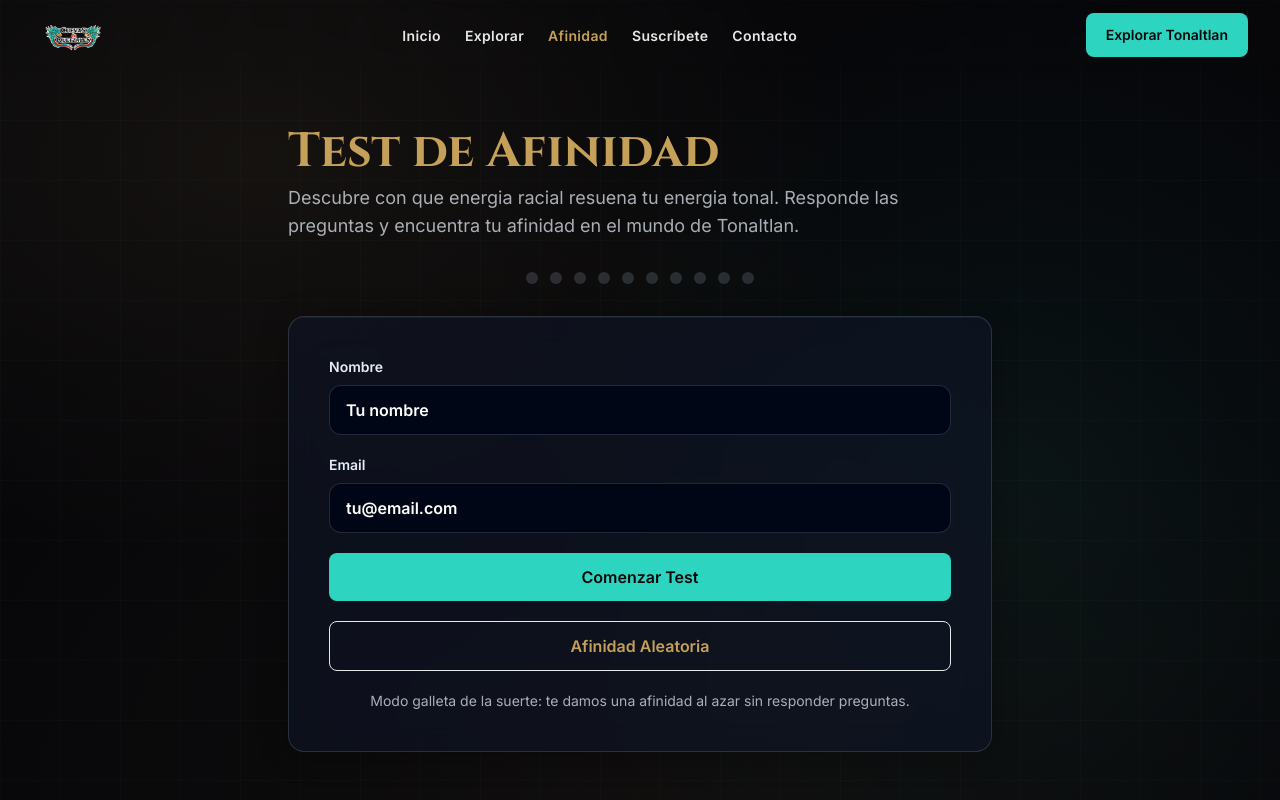
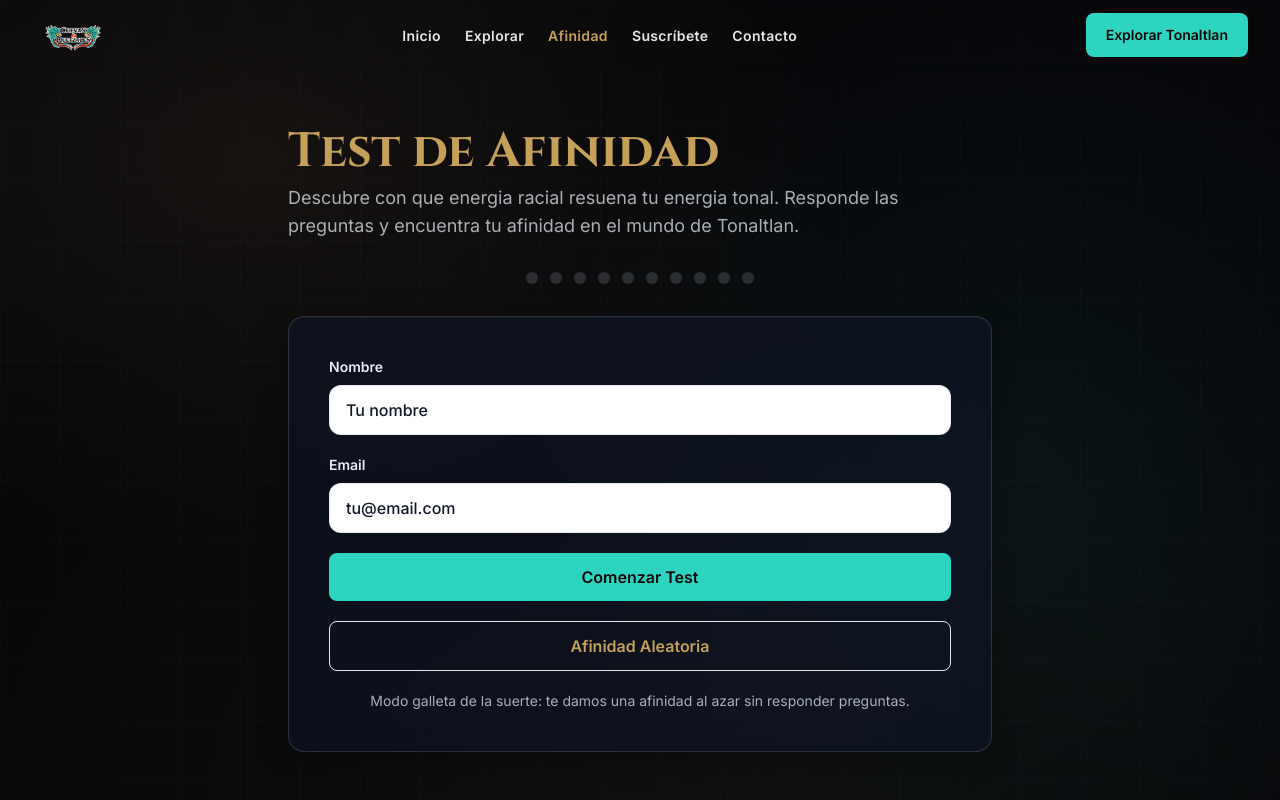
Before and after one commit to Installation-00-Dev/tonaltlan-landing, a Next.js app: page /afinidad in a window 1280 px wide. Shown: the top 800 px of the page. Built offline with nearby package versions, Linux system fonts and the light colour scheme.

Commit message:
fix: enforce dark input text and update webhook env example

```diff
--- a/app/afinidad/page.tsx
+++ b/app/afinidad/page.tsx
@@ -63,8 +63,8 @@ export default function AfinidadPage() {
                   type="text"
                   value={user.name}
                   onChange={(event) => updateUserField("name", event.target.value)}
-                  className="w-full rounded-xl border border-glass-border bg-slate-950/90 px-4 py-3 font-semibold !text-white caret-teal outline-none transition-colors placeholder:text-slate-300 focus:border-teal focus:ring-2 focus:ring-teal/30"
-                  style={{ color: "#ffffff", WebkitTextFillColor: "#ffffff", opacity: 1 }}
+                  className="w-full rounded-xl border border-glass-border bg-white px-4 py-3 font-medium text-gray-900 caret-teal outline-none transition-colors placeholder:text-gray-400 focus:border-teal focus:ring-2 focus:ring-teal/30"
+                  style={{ color: "#111827", WebkitTextFillColor: "#111827", opacity: 1 }}
                   placeholder="Tu nombre"
                 />
                 {formErrors.name ? <p className="mt-2 text-sm text-red-300">{formErrors.name}</p> : null}
@@ -79,8 +79,8 @@ export default function AfinidadPage() {
                   type="email"
                   value={user.email}
                   onChange={(event) => updateUserField("email", event.target.value)}
-                  className="w-full rounded-xl border border-glass-border bg-slate-950/90 px-4 py-3 font-semibold !text-white caret-teal outline-none transition-colors placeholder:text-slate-300 focus:border-teal focus:ring-2 focus:ring-teal/30"
-                  style={{ color: "#ffffff", WebkitTextFillColor: "#ffffff", opacity: 1 }}
+                  className="w-full rounded-xl border border-glass-border bg-white px-4 py-3 font-medium text-gray-900 caret-teal outline-none transition-colors placeholder:text-gray-400 focus:border-teal focus:ring-2 focus:ring-teal/30"
+                  style={{ color: "#111827", WebkitTextFillColor: "#111827", opacity: 1 }}
                   placeholder="tu@email.com"
                 />
                 {formErrors.email ? <p className="mt-2 text-sm text-red-300">{formErrors.email}</p> : null}
--- a/app/globals.css
+++ b/app/globals.css
@@ -138,7 +138,7 @@ input:-webkit-autofill:focus,
 textarea:-webkit-autofill,
 textarea:-webkit-autofill:hover,
 textarea:-webkit-autofill:focus {
-  -webkit-text-fill-color: #ffffff;
+  -webkit-text-fill-color: #111827;
   caret-color: var(--teal);
   transition: background-color 6000s ease-in-out 0s;
 }
```
Also changed, not shown: 1 other file (tests, documents, lock files or other folders).
